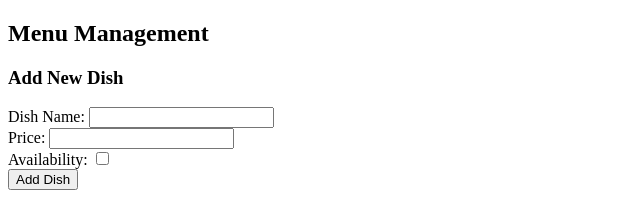
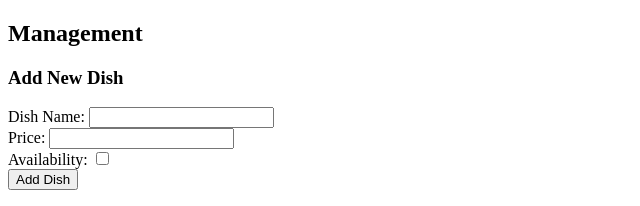
Before and after one commit to Kavitadsharma/zomato_front, a Django app: page / in a window 1280 px wide. Shown: the part 116-322 px from the top of the page, without its empty margins (0-640 px from the left). Run offline with Django 4.2, Linux system fonts and the light colour scheme; data that the repository does not hold is empty.

Commit message:
Update menu_management.html

```diff
--- a/zomato_project/zomato_app/templates/zomato_app/menu_management.html
+++ b/zomato_project/zomato_app/templates/zomato_app/menu_management.html
@@ -1,7 +1,7 @@
 {% extends 'zomato_app/base.html' %}
 
 {% block content %}
-<h2>Menu Management</h2>
+<h2>Management</h2>
 <ul>
     {% for dish in dishes %}
         <li>{{ dish.dish_name }} - ${{ dish.price }} - {% if dish.availability %}Available{% else %}Not Available{% endif %}
```
